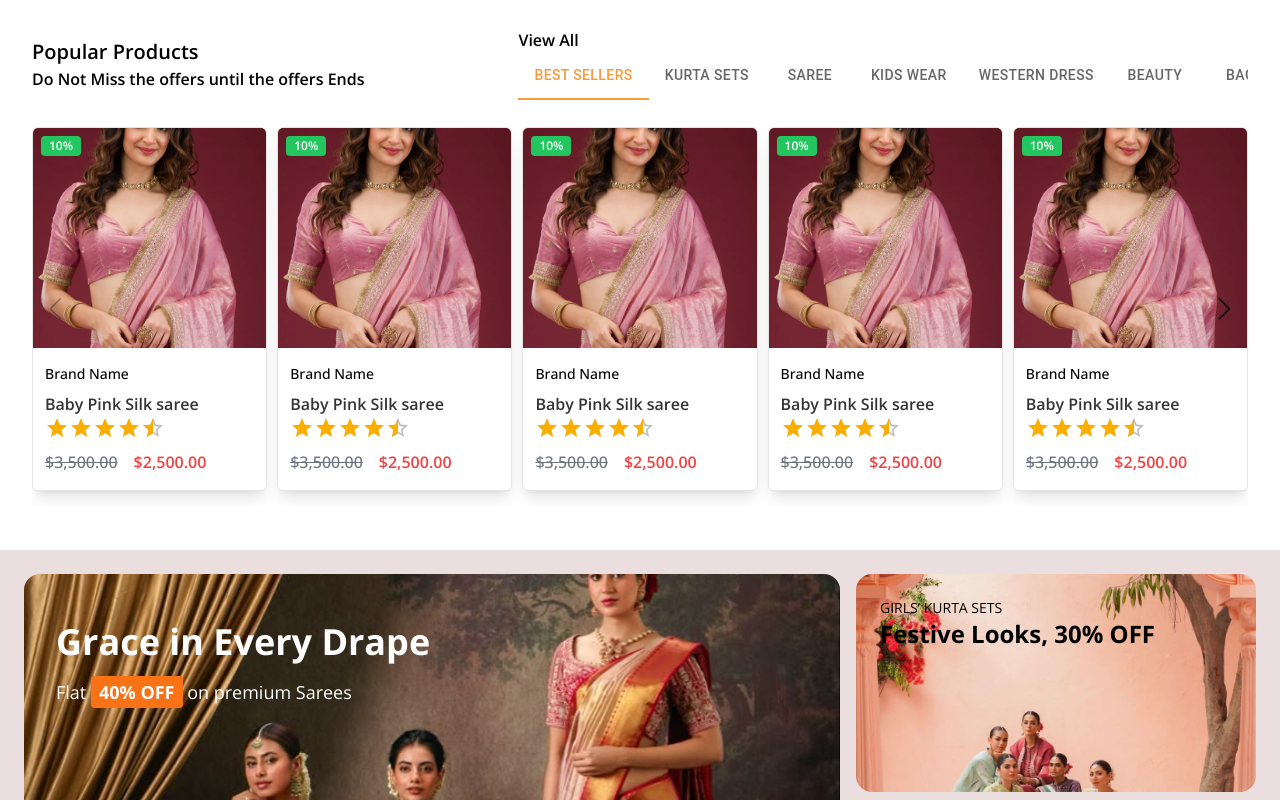
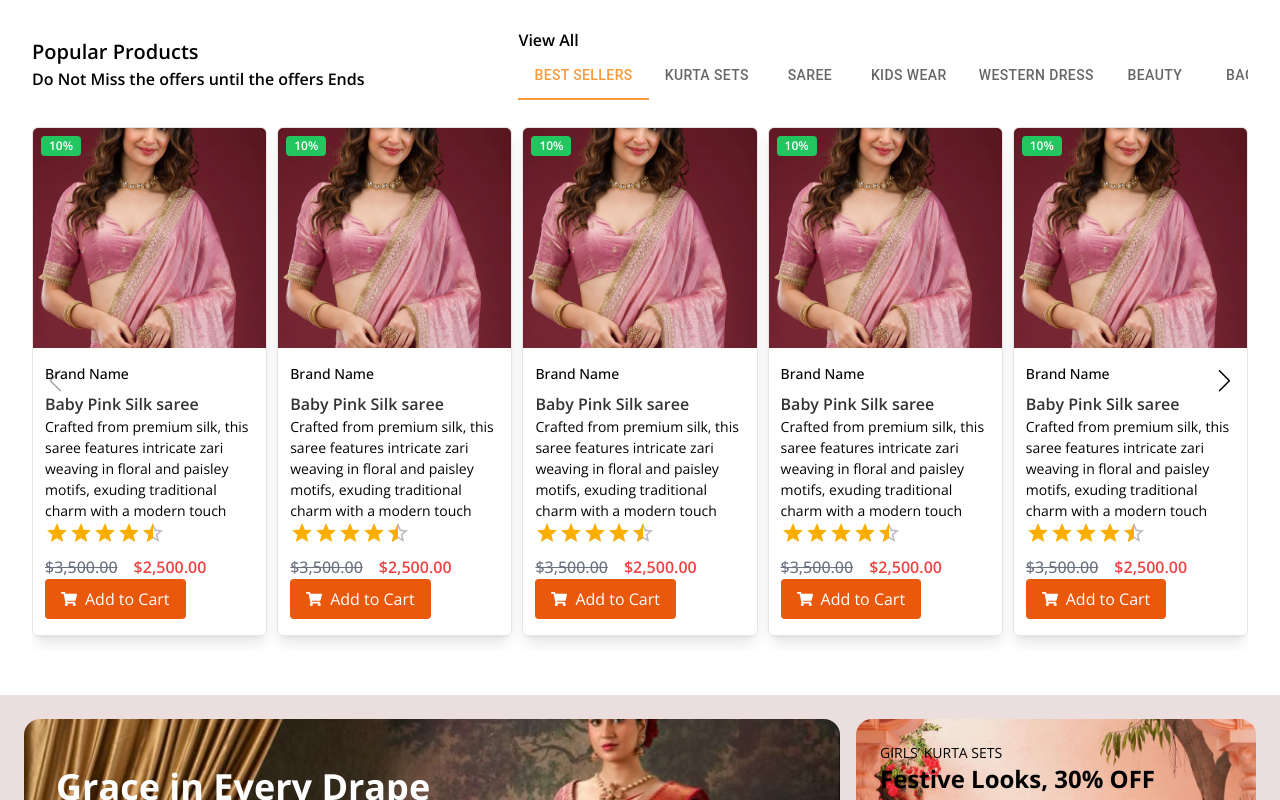
Before and after one commit to Margam-Group2025/Fashion-Ecommerce, a React (Vite) app: page / in a window 1280 px wide. Shown: the part 1220-2020 px from the top of the page. Built offline with nearby package versions, Linux system fonts and the light colour scheme.

Commit message:
added Add to card Button

```diff
--- a/src/components/ProductItems/index.jsx
+++ b/src/components/ProductItems/index.jsx
@@ -5,6 +5,7 @@ import { MdZoomOutMap } from "react-icons/md";
 import { IoMdGitCompare } from "react-icons/io";
 import { FaRegHeart } from "react-icons/fa6";
 import Button from "@mui/material/Button";
+import { FaShoppingCart } from 'react-icons/fa';
 import "./style.css";
 
 const ProductItems = () => {
@@ -53,7 +54,10 @@ const ProductItems = () => {
             Baby Pink Silk saree
           </Link>
         </h3>
-
+         <p className="text-[14px] ">
+         Crafted from premium silk, this saree features intricate zari weaving in floral and paisley motifs,
+          exuding traditional charm with a modern touch
+        </p>
         <Rating name="half-rating-read" defaultValue={4.5} precision={0.5} readOnly />
 
         <div className="mt-1 flex items-center gap-4">
@@ -62,6 +66,10 @@ const ProductItems = () => {
           </span>
           <span className="text-red-500 font-semibold">$2,500.00</span>
         </div>
+         <button className="bg-orange-600 text-white px-4 py-2 rounded flex items-center gap-2 hover:bg-red-500">
+          <FaShoppingCart />
+           Add to Cart
+        </button>
       </div>
     </div>
   );
```
